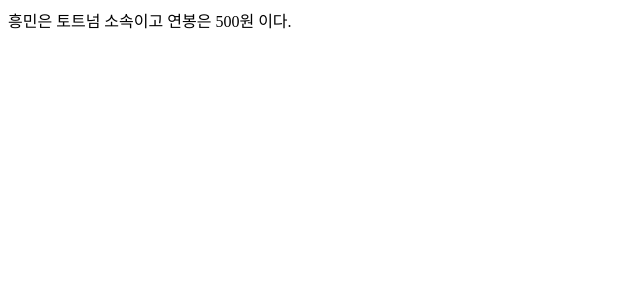
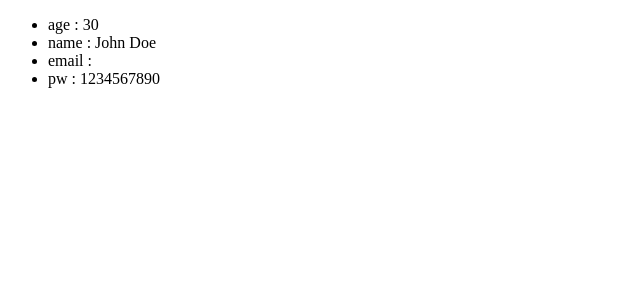
Before and after one commit to parksg5/react1, a React (Vite) app: page / in a window 1280 px wide. Shown: the top 300 px of the page, without its empty margins (0-640 px from the left). Built offline with nearby package versions, Linux system fonts and the light colour scheme.

Commit message:
javascript object 와 property 연습

```diff
--- a/src/App.jsx
+++ b/src/App.jsx
@@ -1,10 +1,16 @@
 import React from "react";
 
 function App(props) {
-  const a = { name: "흥민", team: "토트넘", salary: 500 };
+  const obj = { age: 30, name: "John Doe", password: "1234567890" };
   return (
     <div>
-      {a.name}은 {a.team} 소속이고 연봉은 {a.salary}원 이다.
+      {/*  obj의 각 프러퍼티를 jsx 내에서 출력하는 코드 작성 */}
+      <ul>
+        <li>age : {obj.age}</li>
+        <li>name : {obj.name}</li>
+        <li>email : {obj.email}</li>
+        <li>pw : {obj.password}</li>
+      </ul>
     </div>
   );
 }
```
